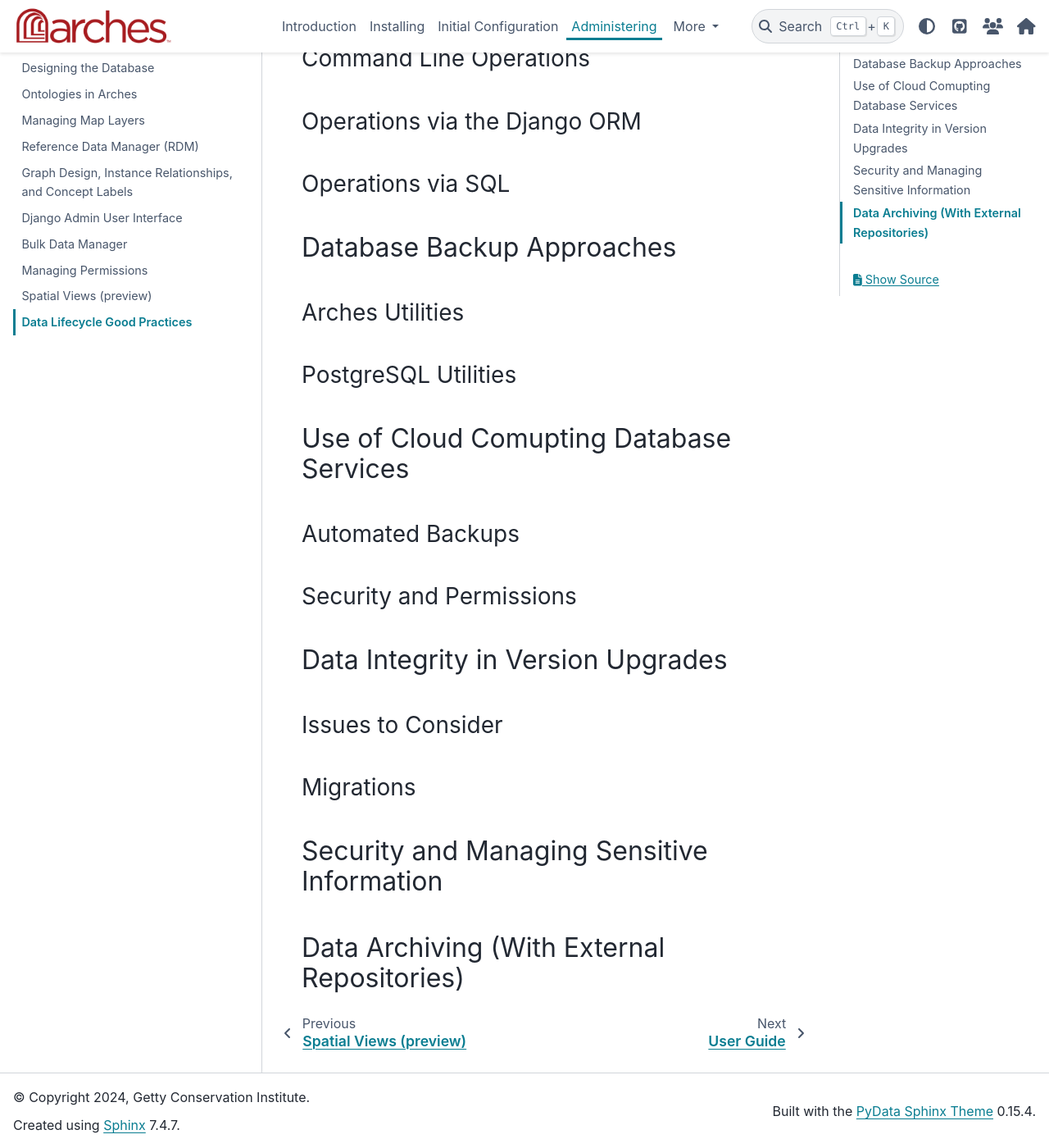
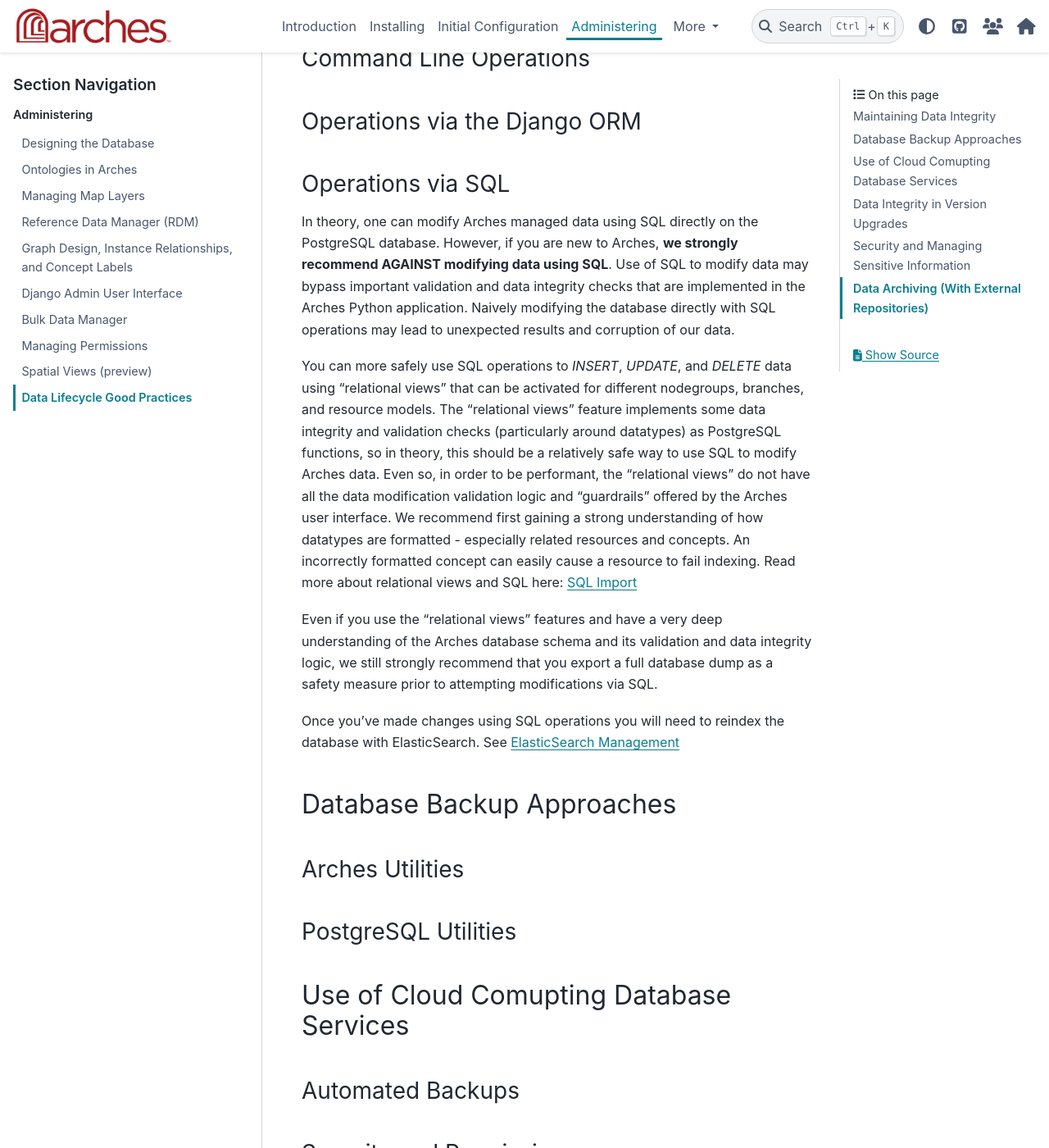
Before and after one commit to archesproject/arches-docs, a Sphinx documentation site: the page built from docs/administering/data-life-cycle.rst, in a window 1280 px wide and 1400 px high, scrolled down 824 px. Shown: the whole window at 82% size. Built offline with Sphinx 7.4.7 and the PyData theme 0.15.4, drawn with Linux system fonts in a browser that asks for light colours.

Commit message:
Added SQL operations guidance

```diff
--- a/docs/administering/data-life-cycle.rst
+++ b/docs/administering/data-life-cycle.rst
@@ -34,6 +34,13 @@
 Operations via SQL
 ------------------
 
+In theory, one can modify Arches managed data using SQL directly on the PostgreSQL database. However, if you are new to Arches, **we strongly recommend AGAINST modifying data using SQL**. Use of SQL to modify data may bypass important validation and data integrity checks that are implemented in the Arches Python application. Naively modifying the database directly with SQL operations may lead to unexpected results and corruption of our data.
+
+You can more safely use SQL operations to *INSERT*, *UPDATE*, and *DELETE* data using "relational views" that can be activated for different nodegroups, branches, and resource models. The "relational views" feature implements some data integrity and validation checks (particularly around datatypes) as PostgreSQL functions, so in theory, this should be a relatively safe way to use SQL to modify Arches data. Even so, in order to be performant, the "relational views" do not have all the data modification validation logic and "guardrails" offered by the Arches user interface. We recommend first gaining a strong understanding of how datatypes are formatted - especially related resources and concepts. An incorrectly formatted concept can easily cause a resource to fail indexing. Read more about relational views and SQL here: :ref:`SQL Import`
+
+Even if you use the "relational views" features and have a very deep understanding of the Arches database schema and its validation and data integrity logic, we still strongly recommend that you export a full database dump as a safety measure prior to attempting modifications via SQL.
+
+Once you've made changes using SQL operations you will need to reindex the database with ElasticSearch. See :ref:`ElasticSearch Management`
 
 
 Database Backup Approaches
```
